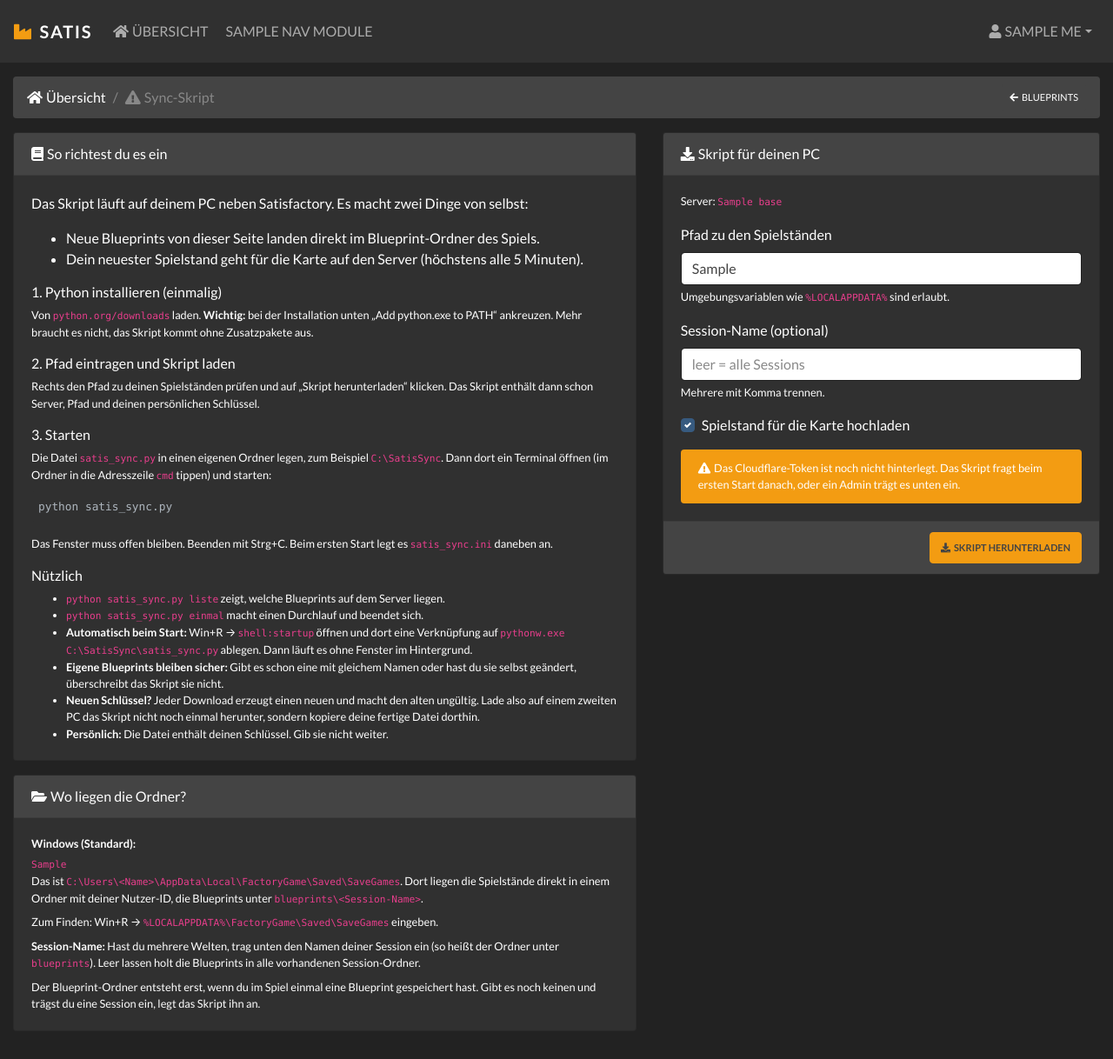
After one commit to L8teNever/satis, a Python web app: template app/modules/blueprints/templates/blueprints/sync.html in a window 1280 px wide. The commit adds this page. Shown: the whole page at 87% size. Run offline with Jinja, Linux system fonts and the light colour scheme; the template is opened without the code that fills it: most values are stand-ins (such as "Sample title", 1, 10 or a date in 2020).

Commit message:
Satis: Karte als eigene Seite im Menü, Sync-Unterseite mit Anleitung und fertigem Skript-Download
- Karte hat eigenen Menüpunkt und eigene Seite, Tab im Rechner entfällt
- Blueprints: Unterseite /blueprints/sync mit Anleitung, Pfad-Einstellung und Download des fertig eingestellten Skripts
- Admin hinterlegt das Cloudflare-Service-Token einmal, es steckt dann in jedem Download
- API-Endpunkte des lokalen Sync-Skripts unverändert

Co-Authored-By: Claude Sonnet 5.5 <noreply@anthropic.com>

```diff
--- a/app/modules/blueprints/__init__.py
+++ b/app/modules/blueprints/__init__.py
@@ -18,6 +18,10 @@ CREATE TABLE IF NOT EXISTS blueprints (
     created_at  TEXT NOT NULL DEFAULT (datetime('now')),
     updated_at  TEXT NOT NULL DEFAULT (datetime('now'))
 );
+CREATE TABLE IF NOT EXISTS blueprint_settings (
+    key   TEXT PRIMARY KEY,
+    value TEXT NOT NULL
+);
 """
 
 module = Module(
--- /dev/null
+++ b/app/modules/blueprints/templates/blueprints/sync.html
@@ -0,0 +1,100 @@
+{% extends "base.html" %}
+{% block title %}Sync-Skript{% endblock %}
+{% block actions %}<a class="btn btn-sm btn-secondary" href="{{ url_for('blueprints.index') }}"><i class="fas fa-arrow-left mr-1"></i>Blueprints</a>{% endblock %}
+{% block content %}
+<div class="row">
+  <div class="col-lg-7 mb-3">
+    <div class="card mb-3">
+      <div class="card-header"><i class="fas fa-book mr-1"></i>So richtest du es ein</div>
+      <div class="card-body">
+        <p>Das Skript läuft auf deinem PC neben Satisfactory. Es macht zwei Dinge von selbst:</p>
+        <ul>
+          <li>Neue Blueprints von dieser Seite landen direkt im Blueprint-Ordner des Spiels.</li>
+          <li>Dein neuester Spielstand geht für die Karte auf den Server (höchstens alle 5 Minuten).</li>
+        </ul>
+        <h6 class="mt-3">1. Python installieren (einmalig)</h6>
+        <p class="small mb-2">Von <code>python.org/downloads</code> laden. <strong>Wichtig:</strong> bei der Installation unten „Add python.exe to PATH“ ankreuzen. Mehr braucht es nicht, das Skript kommt ohne Zusatzpakete aus.</p>
+        <h6 class="mt-3">2. Pfad eintragen und Skript laden</h6>
+        <p class="small mb-2">Rechts den Pfad zu deinen Spielständen prüfen und auf „Skript herunterladen“ klicken. Das Skript enthält dann schon Server, Pfad und deinen persönlichen Schlüssel.</p>
+        <h6 class="mt-3">3. Starten</h6>
+        <p class="small mb-2">Die Datei <code>satis_sync.py</code> in einen eigenen Ordner legen, zum Beispiel <code>C:\SatisSync</code>. Dann dort ein Terminal öffnen (im Ordner in die Adresszeile <code>cmd</code> tippen) und starten:</p>
+        <pre class="bg-dark text-light p-2 rounded small"><code>python satis_sync.py</code></pre>
+        <p class="small mb-2">Das Fenster muss offen bleiben. Beenden mit Strg+C. Beim ersten Start legt es <code>satis_sync.ini</code> daneben an.</p>
+        <h6 class="mt-3">Nützlich</h6>
+        <ul class="small mb-0">
+          <li><code>python satis_sync.py liste</code> zeigt, welche Blueprints auf dem Server liegen.</li>
+          <li><code>python satis_sync.py einmal</code> macht einen Durchlauf und beendet sich.</li>
+          <li><strong>Automatisch beim Start:</strong> Win+R → <code>shell:startup</code> öffnen und dort eine Verknüpfung auf <code>pythonw.exe C:\SatisSync\satis_sync.py</code> ablegen. Dann läuft es ohne Fenster im Hintergrund.</li>
+          <li><strong>Eigene Blueprints bleiben sicher:</strong> Gibt es schon eine mit gleichem Namen oder hast du sie selbst geändert, überschreibt das Skript sie nicht.</li>
+          <li><strong>Neuen Schlüssel?</strong> Jeder Download erzeugt einen neuen und macht den alten ungültig. Lade also auf einem zweiten PC das Skript nicht noch einmal herunter, sondern kopiere deine fertige Datei dorthin.</li>
+          <li><strong>Persönlich:</strong> Die Datei enthält deinen Schlüssel. Gib sie nicht weiter.</li>
+        </ul>
+      </div>
+    </div>
+    <div class="card">
+      <div class="card-header"><i class="fas fa-folder-open mr-1"></i>Wo liegen die Ordner?</div>
+      <div class="card-body small">
+        <p class="mb-1"><strong>Windows (Standard):</strong></p>
+        <p class="mb-2"><code>{{ win_path }}</code><br>Das ist <code>C:\Users\&lt;Name&gt;\AppData\Local\FactoryGame\Saved\SaveGames</code>. Dort liegen die Spielstände direkt in einem Ordner mit deiner Nutzer-ID, die Blueprints unter <code>blueprints\&lt;Session-Name&gt;</code>.</p>
+        <p class="mb-2">Zum Finden: Win+R → <code>%LOCALAPPDATA%\FactoryGame\Saved\SaveGames</code> eingeben.</p>
+        <p class="mb-2"><strong>Session-Name:</strong> Hast du mehrere Welten, trag unten den Namen deiner Session ein (so heißt der Ordner unter <code>blueprints</code>). Leer lassen holt die Blueprints in alle vorhandenen Session-Ordner.</p>
+        <p class="mb-0 text-muted">Der Blueprint-Ordner entsteht erst, wenn du im Spiel einmal eine Blueprint gespeichert hast. Gibt es noch keinen und trägst du eine Session ein, legt das Skript ihn an.</p>
+      </div>
+    </div>
+  </div>
+  <div class="col-lg-5">
+    <div class="card mb-3">
+      <div class="card-header"><i class="fas fa-download mr-1"></i>Skript für deinen PC</div>
+      <form method="post" action="{{ url_for('blueprints.sync_download') }}" data-no-nav data-confirm="Skript herunterladen? Dein bisheriger Sync-Schlüssel wird damit ungültig.">
+        <div class="card-body">
+          <input type="hidden" name="csrf_token" value="{{ csrf_token() }}">
+          <p class="small text-muted">Server: <code>{{ base }}</code></p>
+          <div class="form-group">
+            <label for="savegames">Pfad zu den Spielständen</label>
+            <input id="savegames" class="form-control" name="savegames" value="{{ win_path }}" maxlength="300" required>
+            <small class="form-text text-muted">Umgebungsvariablen wie <code>%LOCALAPPDATA%</code> sind erlaubt.</small>
+          </div>
+          <div class="form-group">
+            <label for="sessions">Session-Name (optional)</label>
+            <input id="sessions" class="form-control" name="sessions" placeholder="leer = alle Sessions" maxlength="300">
+            <small class="form-text text-muted">Mehrere mit Komma trennen.</small>
+          </div>
+          <div class="custom-control custom-checkbox mb-1">
+            <input id="upload_saves" class="custom-control-input" type="checkbox" name="upload_saves" value="1" checked>
+            <label class="custom-control-label" for="upload_saves">Spielstand für die Karte hochladen</label>
+          </div>
+          {% if not cf_set %}
+          <div class="alert alert-warning small mt-3 mb-0"><i class="fas fa-exclamation-triangle mr-1"></i>Das Cloudflare-Token ist noch nicht hinterlegt. Das Skript fragt beim ersten Start danach, oder ein Admin trägt es unten ein.</div>
+          {% endif %}
+        </div>
+        <div class="card-footer text-right">
+          <button class="btn btn-warning text-secondary font-weight-bold"><i class="fas fa-download mr-1"></i>Skript herunterladen</button>
+        </div>
+      </form>
+    </div>
+    {% if me.role == 'admin' %}
+    <div class="card">
+      <div class="card-header"><i class="fas fa-user-shield mr-1"></i>Admin: Cloudflare-Token</div>
+      <form method="post" action="{{ url_for('blueprints.sync_cloudflare') }}">
+        <div class="card-body">
+          <input type="hidden" name="csrf_token" value="{{ csrf_token() }}">
+          <p class="small">Das Service-Token lässt das Skript an Cloudflare Access vorbei. Einmal eintragen, dann steckt es in jedem heruntergeladenen Skript. {% if cf_set %}<strong class="text-success"><i class="fas fa-check mr-1"></i>Ist hinterlegt.</strong>{% endif %}</p>
+          <div class="form-group">
+            <label for="client_id">Client-ID</label>
+            <input id="client_id" class="form-control form-control-sm" name="client_id" autocomplete="off" maxlength="200">
+          </div>
+          <div class="form-group mb-0">
+            <label for="client_secret">Client-Secret</label>
+            <input id="client_secret" class="form-control form-control-sm" name="client_secret" type="password" autocomplete="new-password" maxlength="300">
+          </div>
+        </div>
+        <div class="card-footer d-flex justify-content-between">
+          {% if cf_set %}<button class="btn btn-sm btn-danger" name="clear" value="1" formnovalidate><i class="fas fa-trash-alt mr-1"></i>Entfernen</button>{% else %}<span></span>{% endif %}
+          <button class="btn btn-sm btn-secondary"><i class="fas fa-save mr-1"></i>Speichern</button>
+        </div>
+      </form>
+    </div>
+    {% endif %}
+  </div>
+</div>
+{% endblock %}
--- a/app/modules/fabriken/templates/fabriken/calc.html
+++ b/app/modules/fabriken/templates/fabriken/calc.html
@@ -10,7 +10,7 @@
 </select>
 {% endif %}
 {% endmacro %}
-{# Im Rechner werden nur einzelne Teile live getauscht, die Karte bleibt stehen #}
+{# Im Rechner werden nur einzelne Teile live getauscht, der Graph bleibt stehen #}
 {% block live %}{% endblock %}
 {% block content %}
 <div class="s-calc">
@@ -51,7 +51,6 @@
           <li class="nav-item"><a class="nav-link" href="#kette" data-toggle="tab"><i class="fas fa-list mr-1"></i>Produktion</a></li>
           <li class="nav-item"><a class="nav-link" href="#items" data-toggle="tab"><i class="fas fa-tools mr-1"></i>Items</a></li>
           <li class="nav-item"><a class="nav-link" href="#gebaeude" data-toggle="tab"><i class="fas fa-industry mr-1"></i>Gebäude</a></li>
-          <li class="nav-item"><a class="nav-link" href="#karte" data-toggle="tab"><i class="fas fa-map mr-1"></i>Karte</a></li>
         </ul>
       </div>
       <div class="card-body p-0">
@@ -129,7 +128,6 @@
           <div class="tab-pane fade {{ 'show active' if loop.first }}" id="{{ id }}" data-live="{{ id }}"><p class="text-muted text-center py-5 mb-0"><i class="fas fa-calculator fa-2x d-block mb-2"></i>Wähl aus, was produziert werden soll.</p></div>
           {% endfor %}
           {% endif %}
-          {% include "karte/_tab.html" %}
         </div>
       </div>
       <div class="card-footer d-flex flex-wrap justify-content-between" data-live="calc-footer">
@@ -197,5 +195,4 @@
 <script src="{{ url_for('static', filename='vendor/dagre.min.js') }}"></script>
 <script src="{{ url_for('static', filename='vendor/cytoscape-dagre.js') }}"></script>
 <script src="{{ url_for('static', filename='fabriken.js') }}"></script>
-<script src="{{ url_for('static', filename='karte.js') }}"></script>
 {% endblock %}
--- a/app/modules/karte/__init__.py
+++ b/app/modules/karte/__init__.py
@@ -1,4 +1,4 @@
-"""Karte der Spielwelt. Sie läuft als Tab im Rechner, darum gibt es keinen eigenen Menüpunkt."""
+"""Karte der Spielwelt mit eigener Seite im Menü."""
 from flask import Blueprint
 
 from ...core import Module
@@ -7,5 +7,5 @@ bp = Blueprint("karte", __name__, template_folder="templates")
 
 from . import routes  # noqa: E402,F401  (registriert die Routen am Blueprint)
 
-module = Module(name="karte", label="Karte", icon="fa-map", order=30, blueprint=bp, show_in_nav=False,
+module = Module(name="karte", label="Karte", icon="fa-map", order=30, blueprint=bp,
                 description="Spielstand hochladen und die Welt ansehen.")
--- a/app/modules/karte/routes.py
+++ b/app/modules/karte/routes.py
@@ -11,7 +11,7 @@ import threading
 import time
 from pathlib import Path
 
-from flask import abort, g, jsonify, redirect, request, send_file, url_for
+from flask import abort, g, jsonify, render_template, request, send_file
 
 from ...core import bump_live, data_dir
 from . import bp
@@ -66,7 +66,7 @@ def _read_save(folder, sav, by):
 
 @bp.get("/")
 def index():
-    return redirect(url_for("fabriken.calc") + "#karte")
+    return render_template("karte/index.html")
 
 
 @bp.post("/upload")
--- a/app/static/satis.css
+++ b/app/static/satis.css
@@ -123,3 +123,7 @@ main > .container-fluid { max-width: 120rem; }
 .s-note-body { min-height: 8rem; font-family: SFMono-Regular, Menlo, Consolas, monospace; resize: vertical; }
 .s-note-read { white-space: pre-wrap; word-break: break-word; }
 @media (max-width: 575.98px) { .s-notes { grid-template-columns: 1fr; } }
+
+/* Karte als eigene Seite: füllt den Bildschirm unter Kopf und Brotkrumen */
+.s-map-page { height: calc(100vh - 9.5rem); min-height: 22rem; }
+.s-map-page.s-map-full { height: auto; }
```
Also changed, not shown: app/modules/blueprints/routes.py (+71 -6 lines), app/modules/blueprints/sync/satis_sync.py (+12 -5 lines), app/modules/blueprints/templates/blueprints/index.html (+2 -17 lines), app/modules/karte/templates/karte/_map.html (added, +18 -0 lines), app/modules/karte/templates/karte/_tab.html (deleted, +0 -20 lines), app/modules/karte/templates/karte/index.html (added, +8 -0 lines), app/static/karte.js (+3 -5 lines), tests/test_fabriken.py (+5 -3 lines), README.md.
